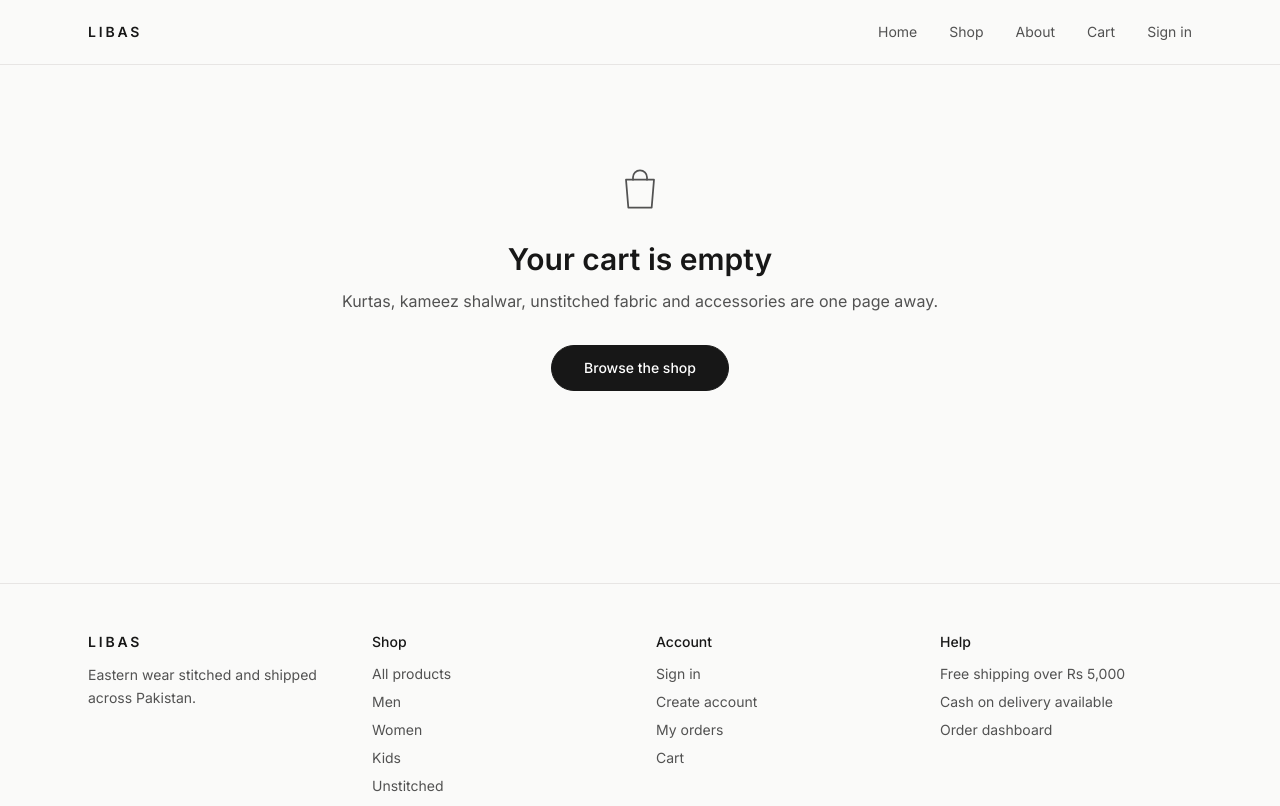
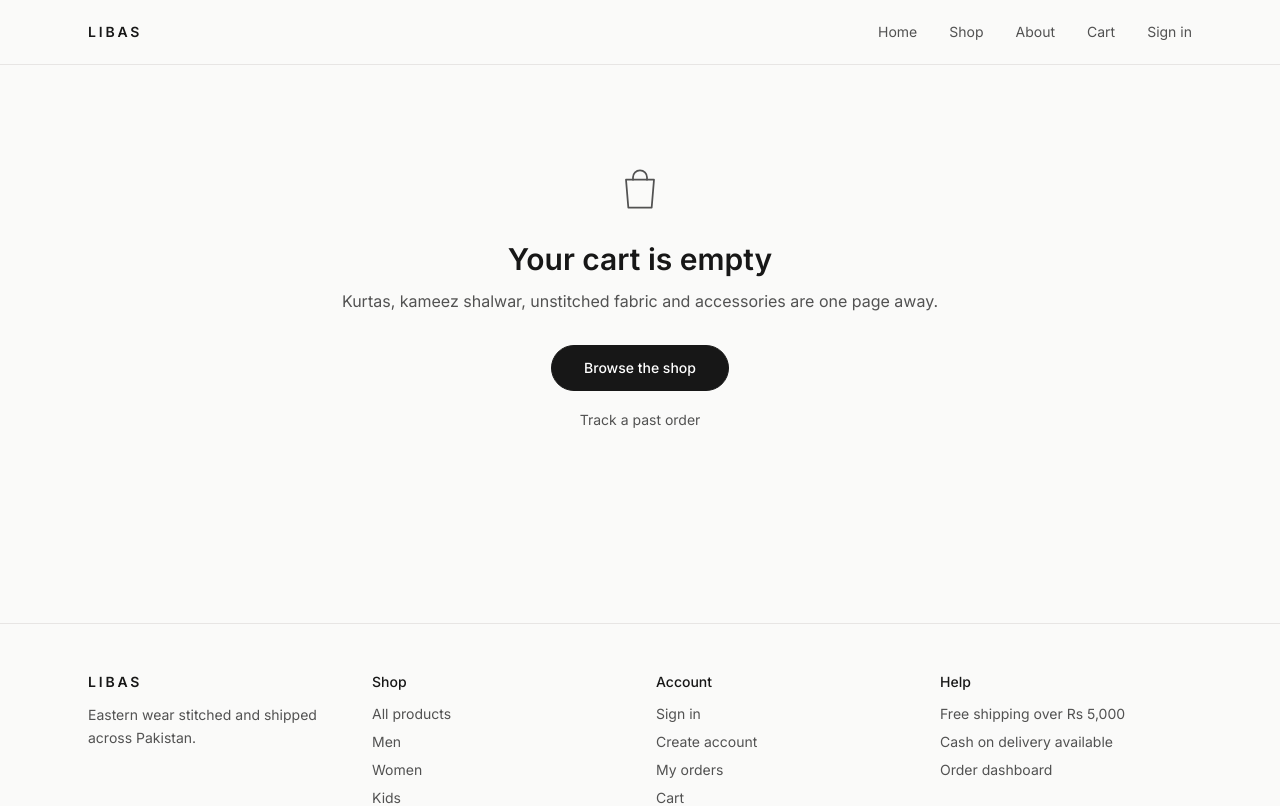
Before and after one commit to arbabarsalan/solestride, a React (Vite) app in the folder client/: page /cart in a window 1280 px wide. Shown: the top 806 px of the page. Built offline with nearby package versions, Linux system fonts and the light colour scheme.

Commit message:
Add a quiet order-tracking link to the empty cart

```diff
--- a/client/src/pages/Cart.jsx
+++ b/client/src/pages/Cart.jsx
@@ -118,6 +118,14 @@ export default function Cart() {
         >
           Browse the shop
         </Link>
+        <p className="mt-4">
+          <Link
+            to="/account/orders"
+            className="text-sm text-muted underline-offset-4 transition-colors hover:text-ink hover:underline"
+          >
+            Track a past order
+          </Link>
+        </p>
       </div>
     );
   }
```
